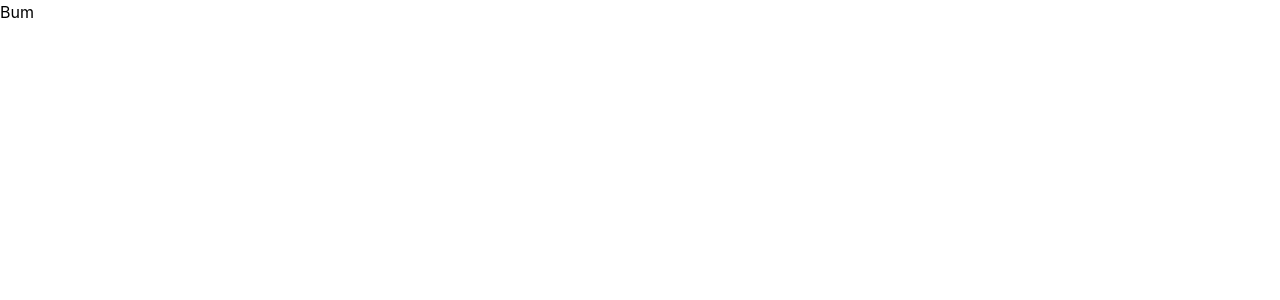
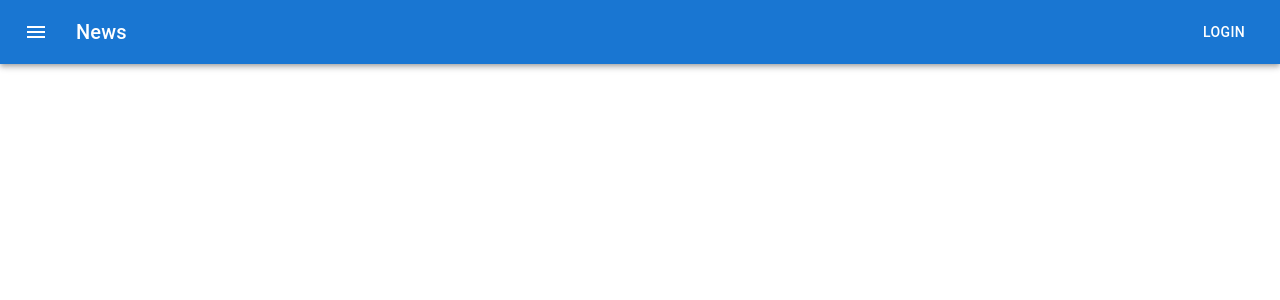
Before and after one commit to egesua/library, a React (Create React App) app: page / in a window 1280 px wide. Shown: the top 300 px of the page. Built offline with nearby package versions, Linux system fonts and the light colour scheme; the HTML template or start-up script is replaced by a standard one.

Commit message:
little adjustments.

```diff
--- a/src/App.js
+++ b/src/App.js
@@ -1,9 +1,10 @@
+import AppBar from "./components/Appbar";
 
 
 function App() {
   return (
     <div className = "App">
-      <p>Bum</p>
+      <AppBar />
     </div>
   );
 }
--- a/src/components/Appbar.js
+++ b/src/components/Appbar.js
@@ -7,7 +7,7 @@ import Button from "@mui/material/Button";
 import IconButton from "@mui/material/IconButton";
 import MenuIcon from "@mui/icons-material/Menu";
 
-const AppBar = () => {
+const Appbar = () => {
   return (
     <div>
       <Box sx={{ flexGrow: 1 }}>
@@ -33,4 +33,4 @@ const AppBar = () => {
   );
 };
 
-export default AppBar;
+export default Appbar;
```
